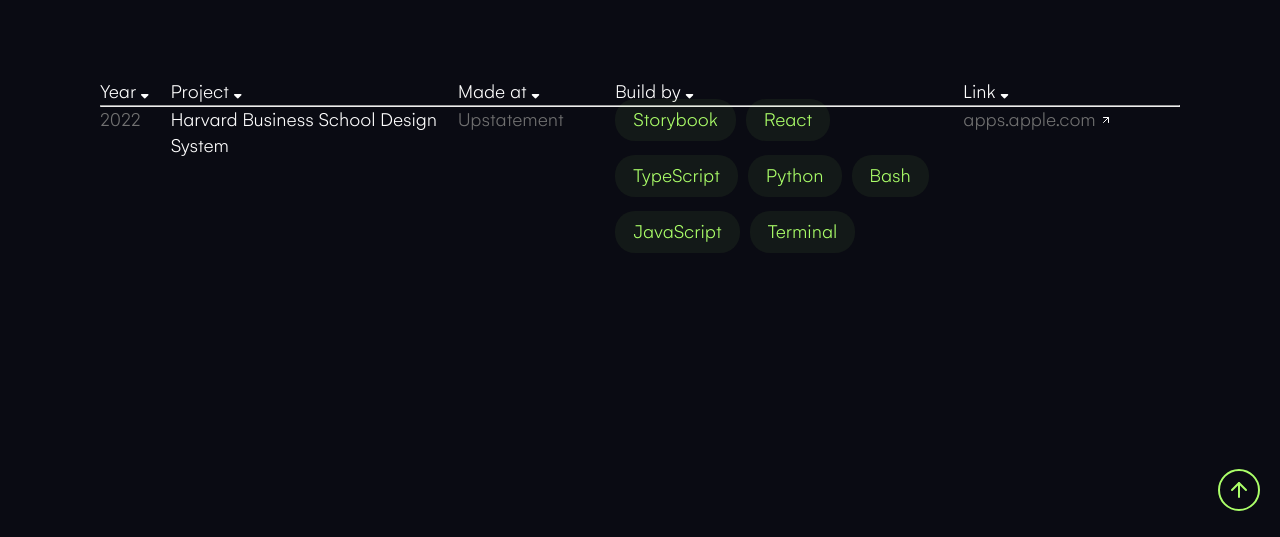
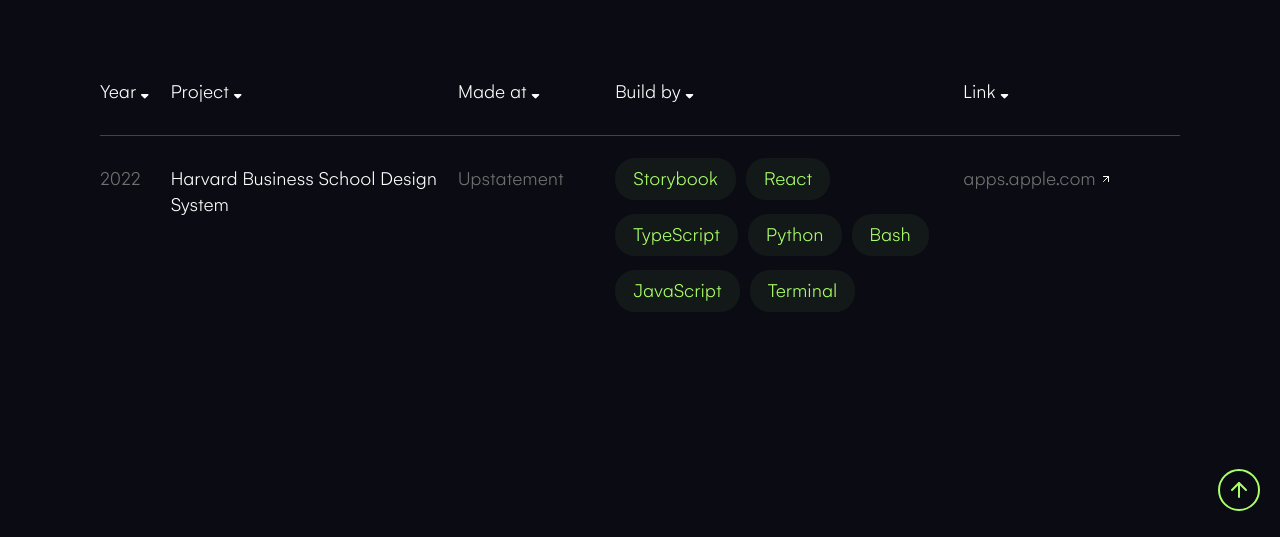
Before and after one commit to shaq4dev/ramonegraham.com, a plain HTML site: page pages/project-archive.html in a window 1280 px wide. Shown: the part 263-800 px from the top of the page. Drawn offline with Linux system fonts and the light colour scheme.

Commit message:
changes saved for all-projects, ready to be merged with main

```diff
--- a/pages/project-archive.html
+++ b/pages/project-archive.html
@@ -48,7 +48,7 @@
       <!-- PROJECT LIST -->
 
       <!-- Projects -->
-      <hr class="column-hr" />
+      <hr class="project-hr" />
       <div class="project__wrapper">
         <!-- data for all projects -->
         <div class="project__data">
```
